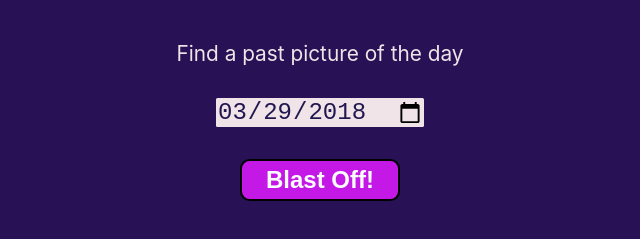
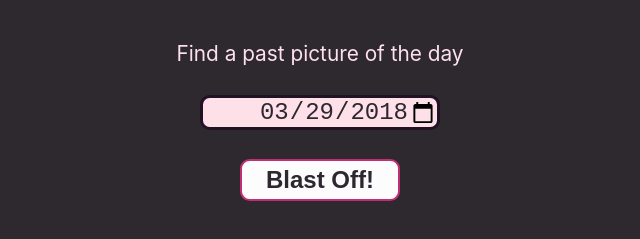
Before and after one commit to fac-13/KLIJ, a website: page public/index.html in a window 1280 px wide. Both pictures are taken after a click on the button "Blast Off!". Shown: the part 103-342 px from the top of the page, without its empty margins (320-960 px from the left). Drawn offline with Linux system fonts and the light colour scheme; files that its build step writes are made by us from their sources; no server answers; files whose address does not match are found by name.

Commit message:
fix css spacing, change colours and add favicon closes #37 #55

```diff
--- a/public/index.html
+++ b/public/index.html
@@ -5,8 +5,9 @@
   <meta charset="UTF-8">
   <meta name="viewport" content="width=device-width, initial-scale=1.0">
   <meta http-equiv="X-UA-Compatible" content="ie=edge">
-  <meta name="author" content="Lawrence Jennah Katia Issac">
+  <meta name="author" content="Lawrence Jennah Katia Isaac">
   <meta name="description" content="Displays photo of the day. User can select previous days">
+  <link rel="icon" type="image/x-icon" href="public/favicon.ico">
   <link rel="stylesheet" href="public/style.css">
   <title>NASA POD</title>
 </head>
--- a/public/style.css
+++ b/public/style.css
@@ -4,13 +4,17 @@
   box-sizing: border-box;
 }
 
+html {
+  height: 200%;
+}
+
 body {
   font-family: -apple-system, BlinkMacSystemFont, 'Segoe UI', Roboto, Helvetica,
     Arial, sans-serif, 'Apple Color Emoji', 'Segoe UI Emoji', 'Segoe UI Symbol';
   margin: 0;
-  background-color: hsl(260, 66%, 20%);
-  color: hsl(337, 32%, 92%);
-  height: 100vh;
+  background-color: hsl(291, 8%, 17%);
+  color: hsl(345, 94%, 94%);
+  height: 100%;
   display: flex;
   justify-content: center;
   text-align: center;
@@ -19,10 +23,9 @@ body {
 main {
   display: flex;
   flex-direction: column;
-
   justify-content: space-around;
   align-items: center;
-  height: 100vh;
+  height: 100%;
   width: 90vw;
   max-width: 1000px;
 }
@@ -30,26 +33,6 @@ main {
 .header {
   font-size: 2.5rem;
   margin: 0;
-}
-
-.content {
-  width: 100%;
-  height: 50vh;
-}
-
-.content__title {
-  color: pink;
-}
-
-.content__img {
-  max-width: 100%;
-}
-
-.content__photographer {
-}
-
-.content__explanation {
-  text-align: justify;
 }
 
 .form {
@@ -64,11 +47,15 @@ main {
 }
 
 .form__input {
-  background-color: hsl(337, 32%, 92%);
+  background-color: hsl(346, 94%, 94%);
   border: none;
-  color: hsl(250, 55%, 20%);
+  color: hsl(283, 8%, 17%);
   font-size: 1.5rem;
-  border-radius: 0.1rem;
+  border-radius: 0.6rem;
+  border: solid 3px hsl(287, 35%, 11%);
+  text-align: right;
+  width: 60%;
+  max-width: 240px;
 }
 
 .form__submit {
@@ -77,17 +64,40 @@ main {
   font-size: 1.5rem;
   padding: 0.5%;
   text-align: center;
-  border: 2px solid black;
-  background: hsl(290, 80%, 50%);
-  color: #fbfcfd;
+  border: solid 3px hsl(283, 8%, 17%);
+  background: hsl(331, 62%, 47%);
+  color: hsl(210, 33%, 99%);
   font-weight: 700;
   border-radius: 0.6rem;
   outline: none;
 }
 
-.form__submit:hover {
-  color: #302f2f;
-  background: #fbfcfd;
-  border: 2px solid #302f2f;
+.form__submit:hover,
+.form__submit:focus {
+  color: hsl(283, 8%, 17%);
+  background: hsl(210, 33%, 99%);
+  border: 2px solid hsl(331, 62%, 47%);
   outline: none;
 }
+
+.content {
+  width: 100%;
+  height: 75%;
+}
+
+.content__title {
+  color: hsl(221, 61%, 79%);
+}
+
+.content__img {
+  max-width: 100%;
+}
+
+.content__photographer {
+  font-size: 1.2rem;
+}
+
+.content__explanation {
+  text-align: justify;
+  font-size: 1.4rem;
+}
```
